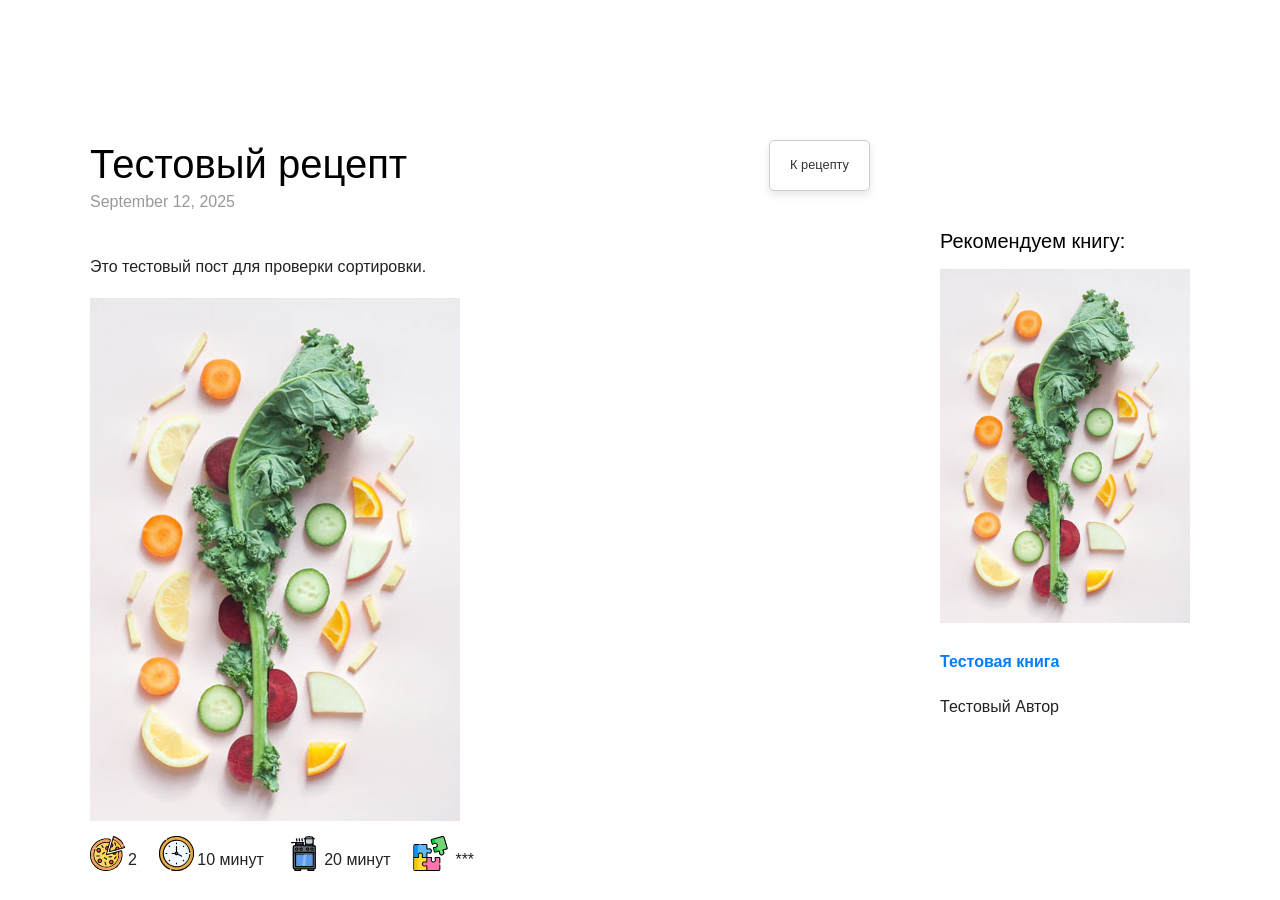
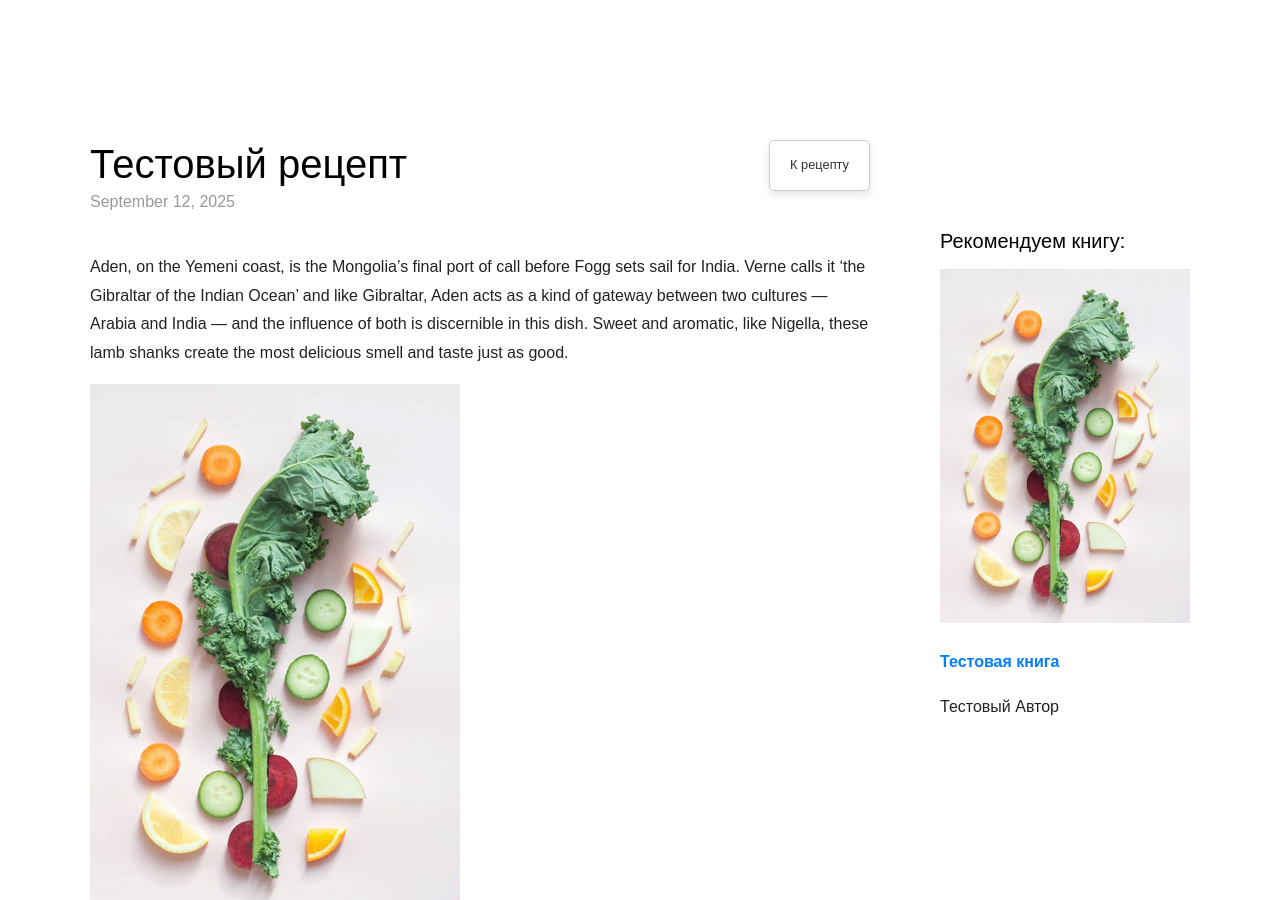
Before and after one commit to Helga1970/new-site, a Jekyll site: the page built from _recipes/2025-09-12-test-recept.md, in a window 1280 px wide and 900 px high. Built offline with Jekyll 4.4.1, drawn with Linux system fonts in a browser that asks for light colours; nearby versions of some CDN libraries; some web fonts are replaced.

Commit message:
Update 2025-09-12-test-recept.md

```diff
--- a/_recipes/2025-09-12-test-recept.md
+++ b/_recipes/2025-09-12-test-recept.md
@@ -25,4 +25,4 @@ book:
   cover: /assets/images/masonary-post/post-1.jpg
   link: https://example.com
 ---
-Это тестовый пост для проверки сортировки.
+Aden, on the Yemeni coast, is the Mongolia’s final port of call before Fogg sets sail for India. Verne calls it ‘the Gibraltar of the Indian Ocean’ and like Gibraltar, Aden acts as a kind of gateway between two cultures — Arabia and India — and the influence of both is discernible in this dish. Sweet and aromatic, like Nigella, these lamb shanks create the most delicious smell and taste just as good.
```
